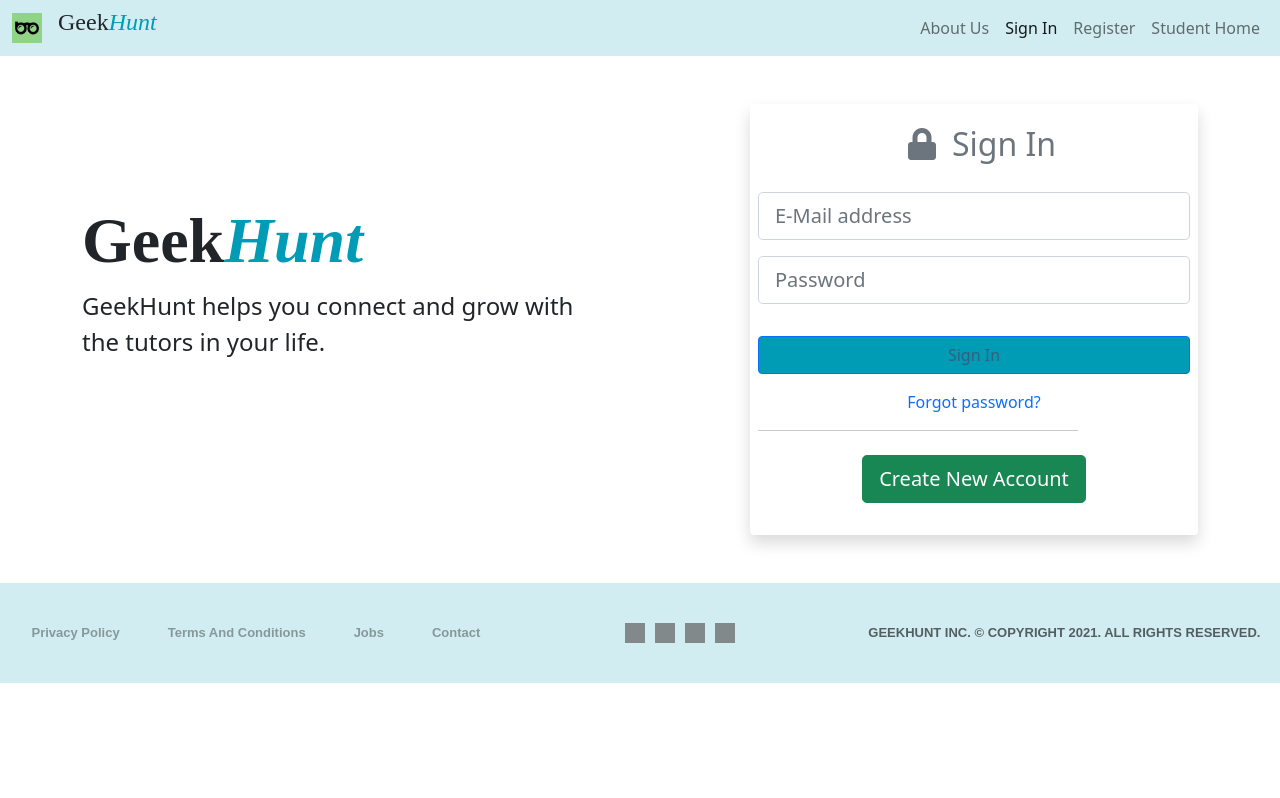
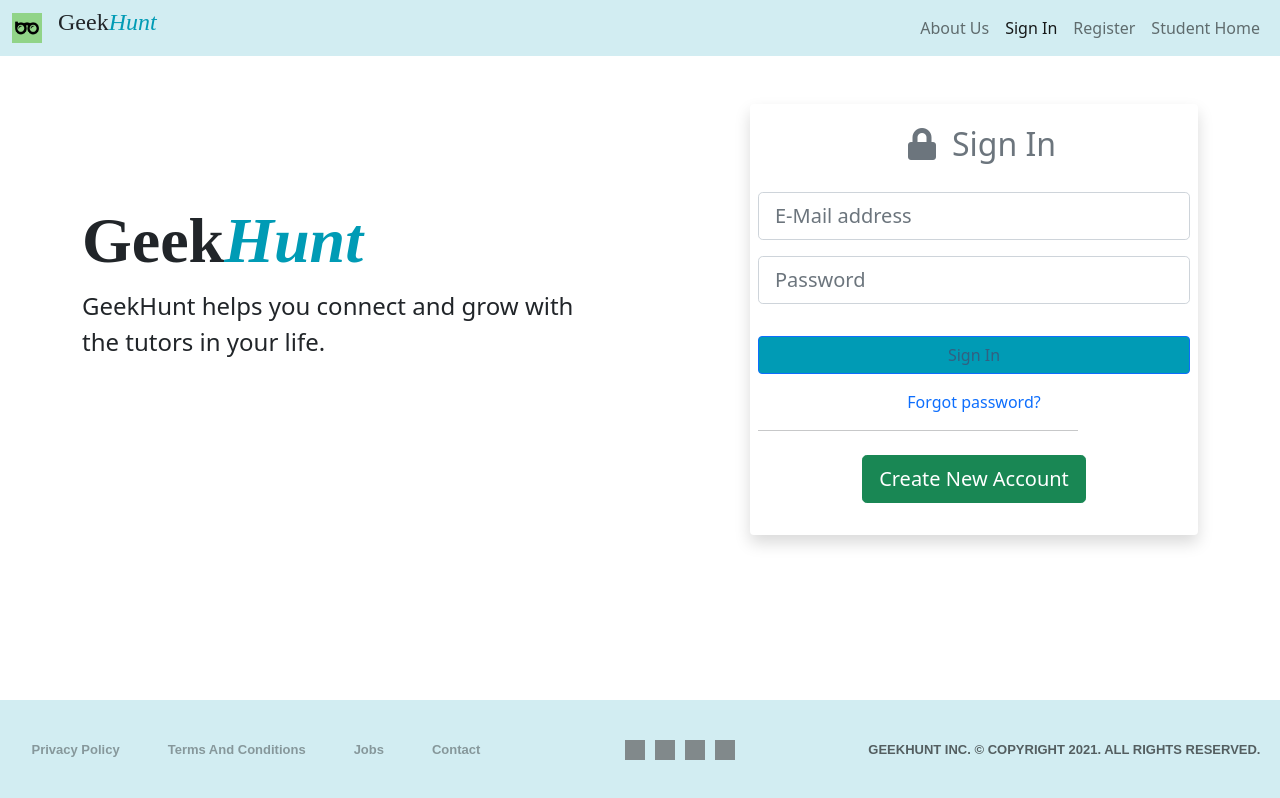
Before and after one commit to puneetGupts/wpl_final_project, a React (Create React App) app in the folder react-app/wpl/: page / in a window 1280 px wide. Built offline with nearby package versions, Linux system fonts and the light colour scheme; grey boxes are pictures that could not be loaded; a web font is replaced by a local one.

Commit message:
fixed footer

```diff
--- a/react-app/wpl/src/components/footer/style.module.scss
+++ b/react-app/wpl/src/components/footer/style.module.scss
@@ -66,8 +66,13 @@
 .footer {
   width: 100%;
   bottom: 0;
+  margin-top: auto;
+
   // position: fixed;
   // background-color: $color-super-silver;
+  // @include media(pre-wide) {
+  //   display: flex;
+  // }
   background-color: $color-navbar;
   display: flex;
   .footer_wrapper {
--- a/react-app/wpl/src/index.scss
+++ b/react-app/wpl/src/index.scss
@@ -4,6 +4,13 @@
 @import "./assets/common/mixins.scss";
 @import "./assets/common/variables.scss";
 @import url("https://cdnjs.cloudflare.com/ajax/libs/font-awesome/5.15.4/css/all.min.css");
+
+#root {
+  display: flex;
+  flex-direction: column;
+  min-height: 100vh;
+}
+
 .bg-gray {
   background-color: #f0f2f5;
 }
```
